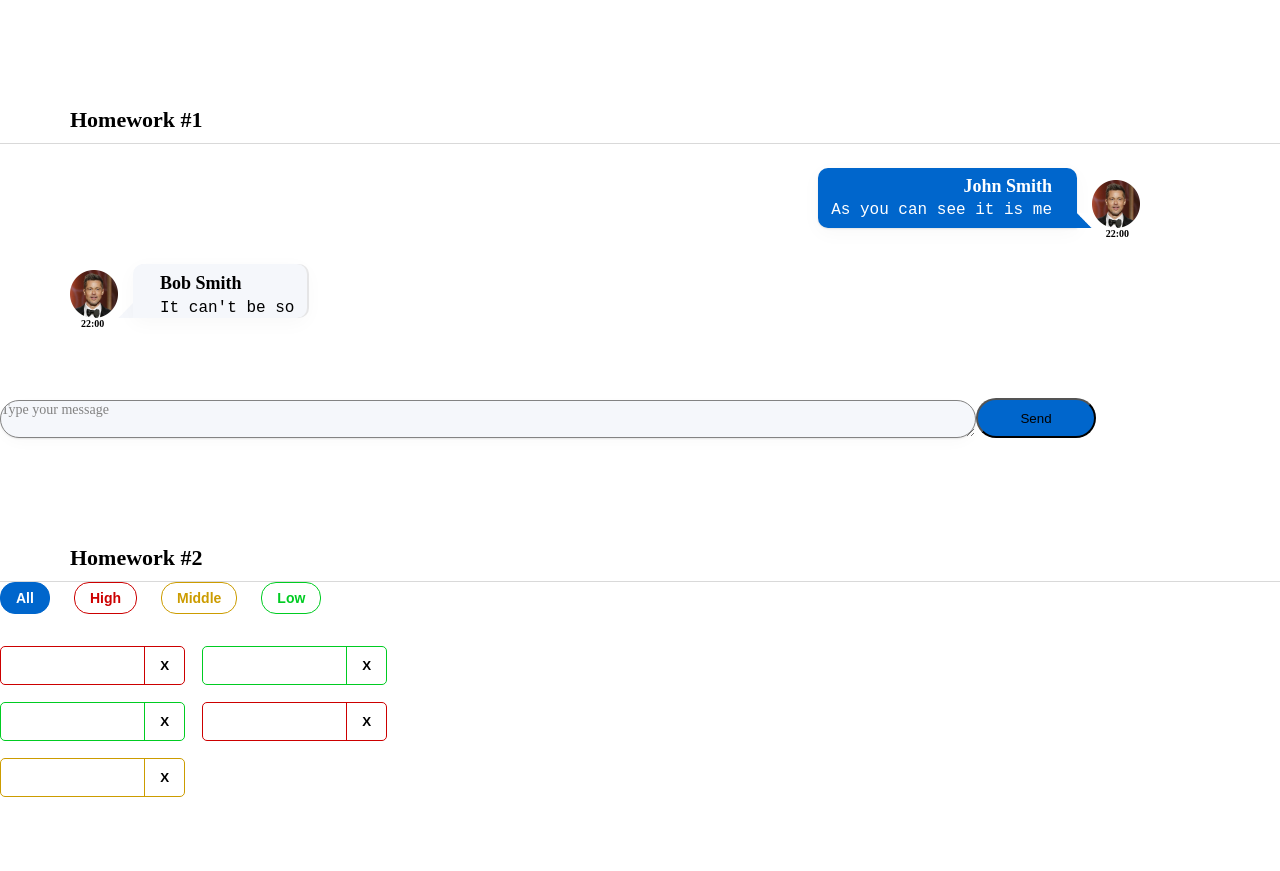
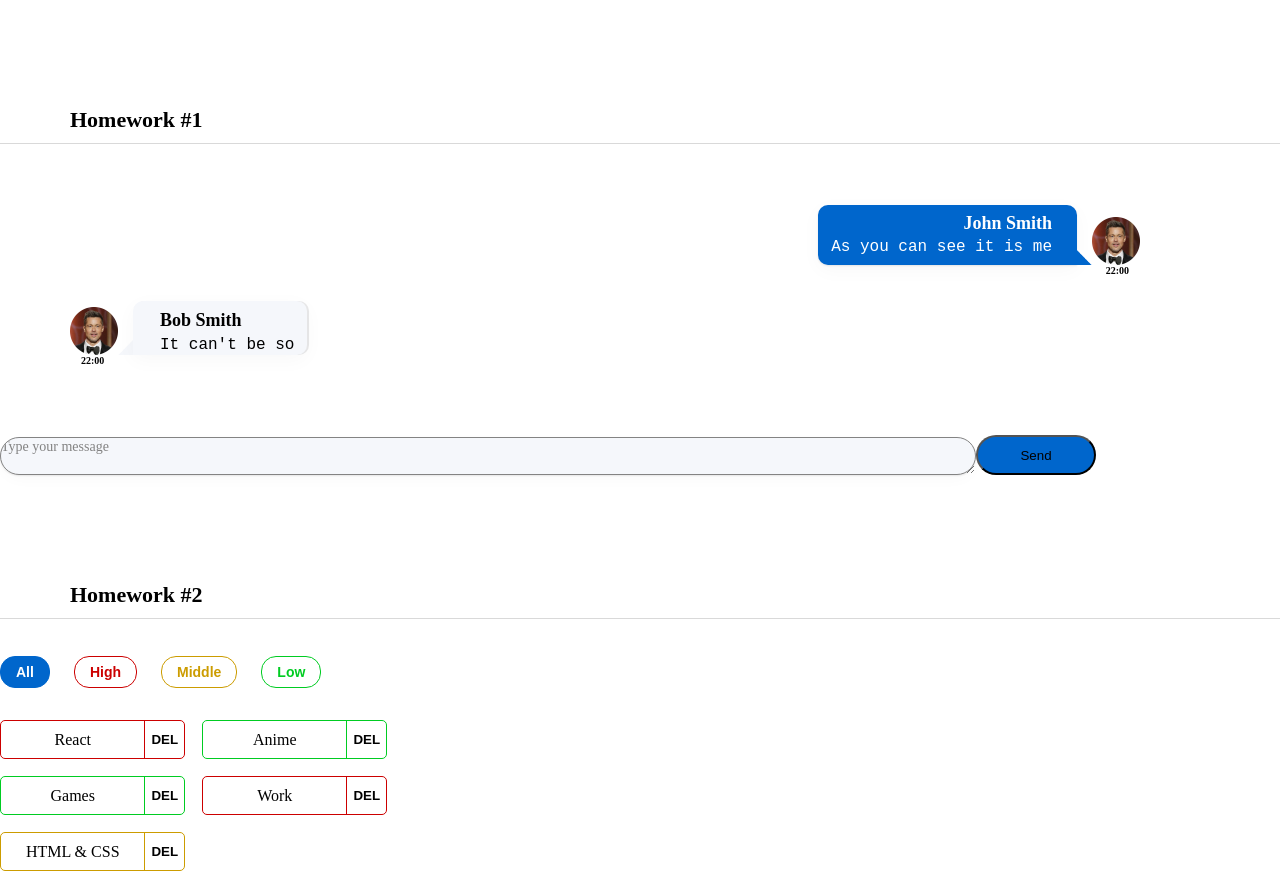
Before and after one commit to MikhailSorin/test, a React (Create React App) app: page / in a window 1280 px wide. Before the commit the page ends 800 px from the top, so only its background shows below. Built offline with nearby package versions, Linux system fonts and the light colour scheme.

Commit message:
hw2 final commit

```diff
--- a/src/s1-main/App.module.css
+++ b/src/s1-main/App.module.css
@@ -4,7 +4,7 @@
 }
 
 .hw {
-
+    padding-top: 37px;
 }
 
 .hwTitle {
--- a/src/s2-homeworks/hw02/HW2.tsx
+++ b/src/s2-homeworks/hw02/HW2.tsx
@@ -3,8 +3,8 @@ import Affairs from './affairs/Affairs'
 import s2 from '../../s1-main/App.module.css'
 
 /*
-* 1 - описать типы AffairPriorityType, AffairType
-* 2 - указать нужный тип для defaultAffairs
+* 1 - описать типы AffairPriorityType, AffairType!!!
+* 2 - указать нужный тип для defaultAffairs!!!
 * 3 - дописать типы и логику функции filterAffairs и проверить её тестами
 * 4 - выполнить пункт 3 для функции deleteAffair
 * 5 - указать нужный тип в useState с affairs
@@ -17,7 +17,7 @@ import s2 from '../../s1-main/App.module.css'
 * */
 
 // types
-export type AffairPriorityType ='all'|'high'|'middle'|'low' //any // need to fix any
+export type AffairPriorityType ='high'|'middle'|'low' //any // need to fix any
 export type AffairType = {
     _id: number // need to fix any
     name: string // need to fix any
@@ -29,29 +29,30 @@ export type FilterType = 'all' | AffairPriorityType
 // constants
 const defaultAffairs: Array<AffairType> = [ // need to fix any
     {_id: 1, name: 'React', priority: 'high'}, // студенты могут изменить содержимое name и количество элементов в массиве, ...priority не менять!
-    {_id: 2, name: 'anime', priority: 'low'},
-    {_id: 3, name: 'games', priority: 'low'},
-    {_id: 4, name: 'work', priority: 'high'},
-    {_id: 5, name: 'html & css', priority: 'middle'},
+    {_id: 2, name: 'Anime', priority: 'low'},
+    {_id: 3, name: 'Games', priority: 'low'},
+    {_id: 4, name: 'Work', priority: 'high'},
+    {_id: 5, name: 'HTML & CSS', priority: 'middle'},
 ]
 
 // pure helper functions
-export const filterAffairs = (affairs: Array<AffairType>, filter: AffairPriorityType): any => { // need to fix any
-
-
+export const filterAffairs = (affairs: Array<AffairType>, filter: FilterType) => { // need to fix any?????ort
+affairs=affairs.filter(a=>a.priority!==filter)
     return affairs // need to fix
 }
-export const deleteAffair = (affairs: any, _id: any): any => { // need to fix any
+export const deleteAffair = (affairs: Array<AffairType>, _id: number) => { // need to fix any??????
 
     return affairs // need to fix
 }
 
 function HW2() {
-    const [affairs, setAffairs] = useState<any>(defaultAffairs) // need to fix any
+    const [affairs, setAffairs] = useState<Array<AffairType>>(defaultAffairs) // need to fix any!!!!!
     const [filter, setFilter] = useState<FilterType>('all')
 
     const filteredAffairs = filterAffairs(affairs, filter)
-    const deleteAffairCallback = (_id: any) => { // need to fix any
+
+    const deleteAffairCallback = (_id: number) => { // need to fix any!!!
+        setAffairs(affairs.filter(a=>a._id!==_id))
         // need to fix
     }
 
--- a/src/s2-homeworks/hw02/affairs/Affairs.tsx
+++ b/src/s2-homeworks/hw02/affairs/Affairs.tsx
@@ -4,24 +4,24 @@ import {AffairType, FilterType} from '../HW2'
 import s from './Affairs.module.css'
 
 type AffairsPropsType = {
-    data: any // need to fix any
-    setFilter: any
-    deleteAffairCallback: any
+    data: Array<AffairType> // need to fix any
+    setFilter: (f:FilterType)=>void
+    deleteAffairCallback: (id:number)=>void
     filter: FilterType
 }
 
 function Affairs(props: AffairsPropsType) {
     const setAll = () => {
-        // need to fix
+        props.setFilter('all')// need to fix
     }
     const setHigh = () => {
-        // need to fix
+        props.setFilter('high')// need to fix
     }
     const setMiddle = () => {
-        // need to fix
+        props.setFilter('middle')// need to fix
     }
     const setLow = () => {
-        // need to fix
+        props.setFilter('low')// need to fix
     }
 
     const cnAll = s.button + ' ' + s.all + (props.filter === 'all' ? ' ' + s.active : '')
--- a/src/s2-homeworks/hw02/affairs/affair/Affair.tsx
+++ b/src/s2-homeworks/hw02/affairs/affair/Affair.tsx
@@ -1,16 +1,17 @@
 import React from 'react'
-import { AffairType } from '../../HW2'
+import {AffairType} from '../../HW2'
 import s from './Affair.module.css'
 import s2 from '../Affairs.module.css'
 
 type AffairPropsType = {
     // key не нужно типизировать
     affair: AffairType
-    deleteAffairCallback: any // need to fix any
+    deleteAffairCallback: (id: number) => void// need to fix any
 }
 
 function Affair(props: AffairPropsType) {
     const deleteCallback = () => {
+        return props.deleteAffairCallback(props.affair._id)
         // need to fix
     }
 
@@ -25,7 +26,7 @@ function Affair(props: AffairPropsType) {
         >
             <div id={'hw2-name-' + props.affair._id} className={nameClass}>
                 {/*создаёт студент*/}
-
+                {props.affair.name}
                 {/**/}
             </div>
             <div id={'hw2-priority-' + props.affair._id} hidden>
@@ -36,10 +37,10 @@ function Affair(props: AffairPropsType) {
                 id={'hw2-button-delete-' + props.affair._id}
                 className={buttonClass}
                 // need to fix
-
+                onClick={deleteCallback}
             >
                 {/*текст кнопки могут изменить студенты*/}
-                X
+                DEL
                 {/**/}
             </button>
         </div>
```
